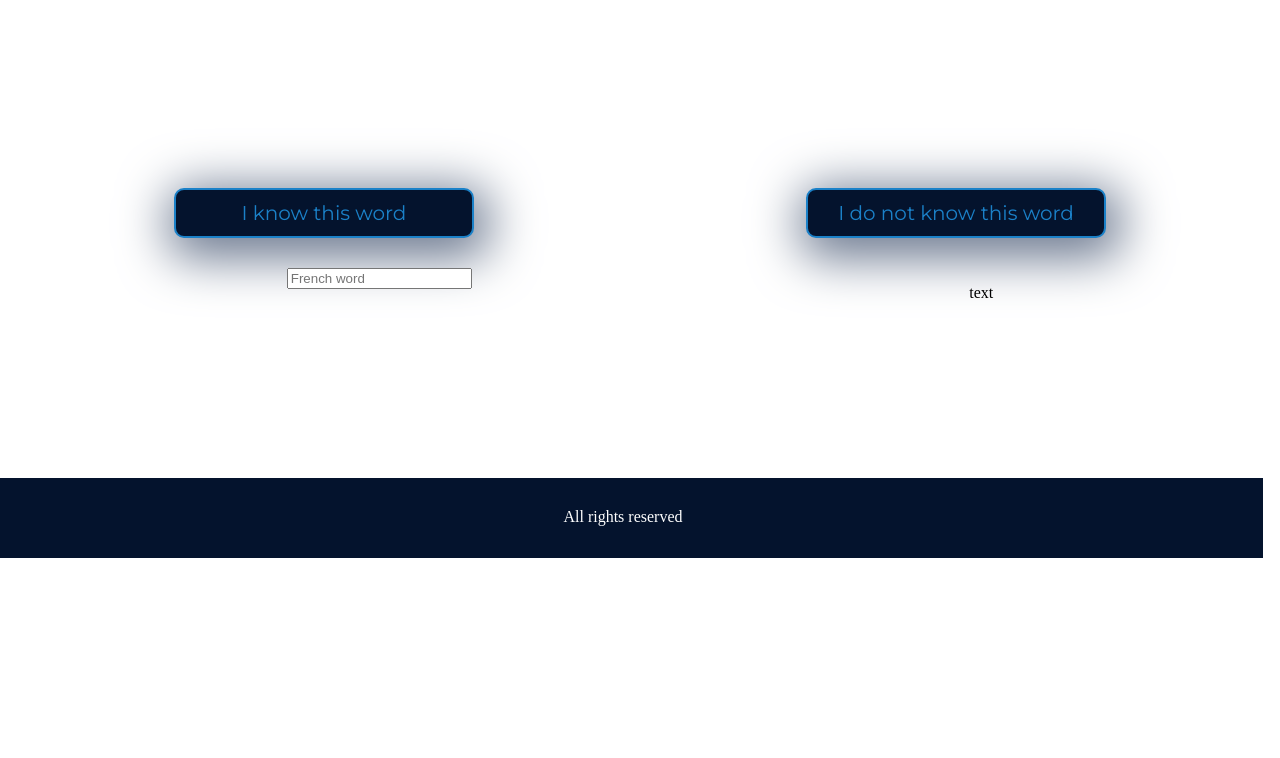
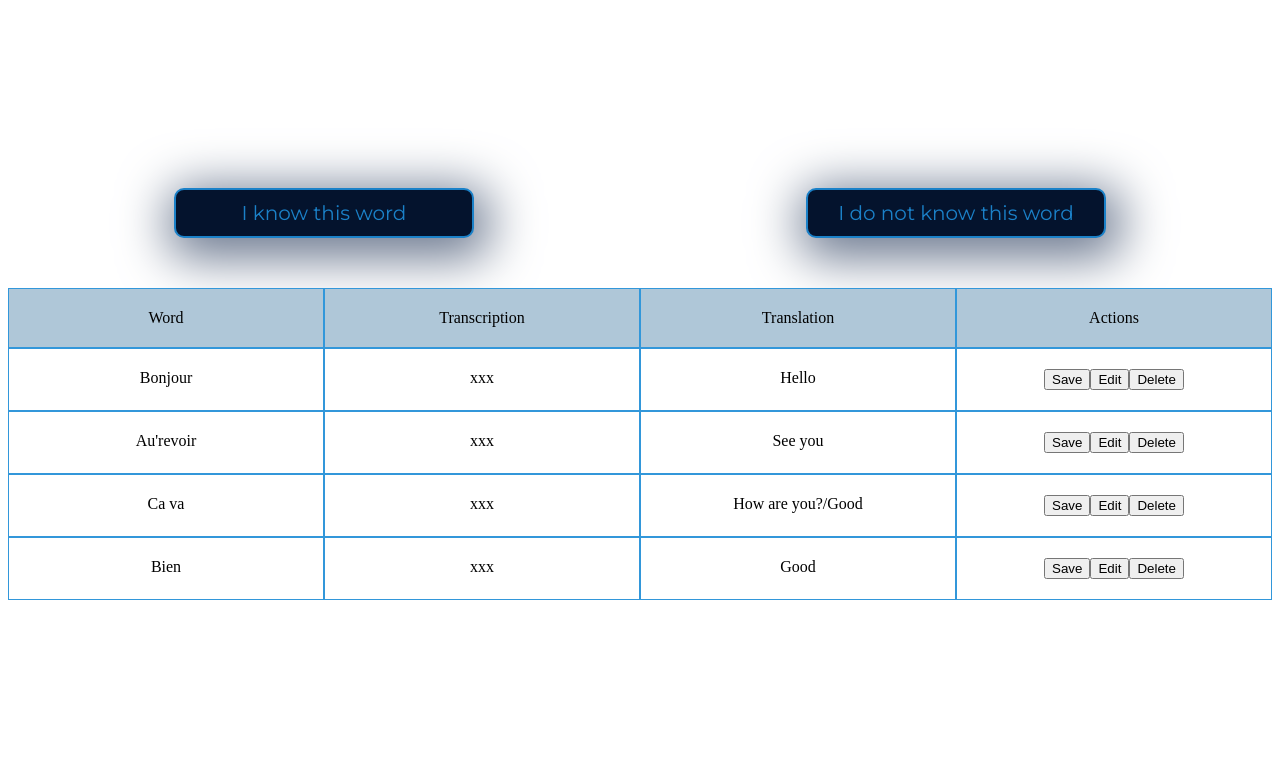
Before and after one commit to KateM3d/words, a React (Create React App) app in the folder words/: page / in a window 1280 px wide. Shown: the part 628-1386 px from the top of the page. Before the commit the page ends 1194 px from the top, so only its background shows below. Built offline with nearby package versions, Linux system fonts and the light colour scheme.

Commit message:
creating table

```diff
--- a/words/src/App.js
+++ b/words/src/App.js
@@ -122,33 +122,6 @@ const exerciseTypes = [
 
 //table for create your own category json
 
-let createTableInner = [
-  {
-    id: 51,
-    typeInputEnglish: <input type="text" placeholder="French word"></input>,
-    typeInputTranscription: (
-      <input type="text" placeholder="Transcription"></input>
-    ),
-    typeInputFrench: <input type="text" placeholder="English word"></input>,
-    button: {
-      save: <button>Save</button>,
-      edit: <button>Edit</button>,
-      delete: <button>Delete</button>,
-    },
-  },
-  {
-    id: 52,
-    typeInputEnglish: <p>text</p>,
-    typeInputTranscription: <p>text</p>,
-    typeInputFrench: <p>text</p>,
-
-    button: {
-      edit: <button>Edit</button>,
-      delete: <button>Delete</button>,
-    },
-  },
-];
-
 function App() {
   return (
     <div className="App">
@@ -187,16 +160,7 @@ function App() {
           <Button key={decision.key} status={decision.status} />
         ))}
       </div>
-      <div className="container">
-        {createTableInner.map((inner) => (
-          <CreateTopicTable
-            key={inner.id}
-            typeInputEnglish={inner.typeInputEnglish}
-            typeInputTranscription={inner.typeInputTranscription}
-            typeInputFrench={inner.typeInputFrench}
-          />
-        ))}
-      </div>
+      <CreateTopicTable />
       <Footer />
     </div>
   );
--- a/words/src/components/CreateTopicTable/CreateTopicTable.jsx
+++ b/words/src/components/CreateTopicTable/CreateTopicTable.jsx
@@ -1,10 +1,47 @@
 import React from "react";
-import "./CreateTopicTable.scss";
+// import "./CreateTopicTable.scss";
+import TableRow from "./TableRow";
+import TableHeader from "./TableHeader";
 
-function CreateTopicTable(props) {
+let createTableInner = [
+  {
+    id: 1001,
+    word: "Bonjour",
+    transcription: "xxx",
+    translation: "Hello",
+  },
+  {
+    id: 1002,
+    word: "Au'revoir",
+    transcription: "xxx",
+    translation: "See you",
+  },
+  {
+    id: 1003,
+    word: "Ca va",
+    transcription: "xxx",
+    translation: "How are you?/Good",
+  },
+  {
+    id: 1004,
+    word: "Bien",
+    transcription: "xxx",
+    translation: "Good",
+  },
+];
+
+function CreateTopicTable() {
   return (
-    <div className="TopicTable">
-      <div className="tableRow">{props.typeInputEnglish}</div>
+    <div className="containerTable">
+      <TableHeader />
+      {createTableInner.map((inner) => (
+        <TableRow
+          key={inner.id}
+          word={inner.word}
+          transcription={inner.transcription}
+          translation={inner.translation}
+        />
+      ))}
     </div>
   );
 }
--- a/words/src/components/CreateTopicTable/CreateTopicTable.scss
+++ b/words/src/components/CreateTopicTable/CreateTopicTable.scss
@@ -1,12 +1,32 @@
-.tableRow {
-    display: flex;
-    flex-direction: row;
-    justify-content: space-evenly;
+.containerTable {
+    margin-top: 50px;
 }
 
-.tableCell {
-    background-color: aqua;
-    width: 300px;
-    margin: 20px;
-    border-radius: 2px solid #dd43ee;
+.tableHeader {
+    width: 400px;
+    text-align: center;
+    border: 1px solid #3297da;
+    padding: 20px;
+    background-color: #afc7d8;
+    &Container {
+        display: flex;
+        flex-direction: row;
+        justify-content: center;
+    }
 }
+
+.row {
+    background-color: #fff;
+}
+
+// .tableRow {
+//     display: flex;
+//     flex-direction: row;
+//     justify-content: space-evenly;
+// }
+// .tableCell {
+//     background-color: aqua;
+//     width: 300px;
+//     margin: 20px;
+//     border-radius: 2px solid #dd43ee;
+// }
--- /dev/null
+++ b/words/src/components/CreateTopicTable/TableHeader.jsx
@@ -0,0 +1,15 @@
+import React from "react";
+import "./CreateTopicTable.scss";
+
+function TableHeader() {
+  return (
+    <div className="tableHeaderContainer">
+      <div className="tableHeader">Word</div>
+      <div className="tableHeader">Transcription</div>
+      <div className="tableHeader">Translation</div>
+      <div className="tableHeader">Actions</div>
+    </div>
+  );
+}
+
+export default TableHeader;
--- /dev/null
+++ b/words/src/components/CreateTopicTable/TableRow.jsx
@@ -0,0 +1,19 @@
+import React from "react";
+import "./CreateTopicTable.scss";
+
+function TableRow(props) {
+  return (
+    <div className="tableHeaderContainer">
+      <div className="tableHeader row">{props.word}</div>
+      <div className="tableHeader row">{props.transcription}</div>
+      <div className="tableHeader row">{props.translation}</div>
+      <div className="tableHeader row">
+        <button className="tableBtn btnSave">Save</button>
+        <button className="tableBtn">Edit</button>
+        <button className="tableBtn">Delete</button>
+      </div>
+    </div>
+  );
+}
+
+export default TableRow;
```
